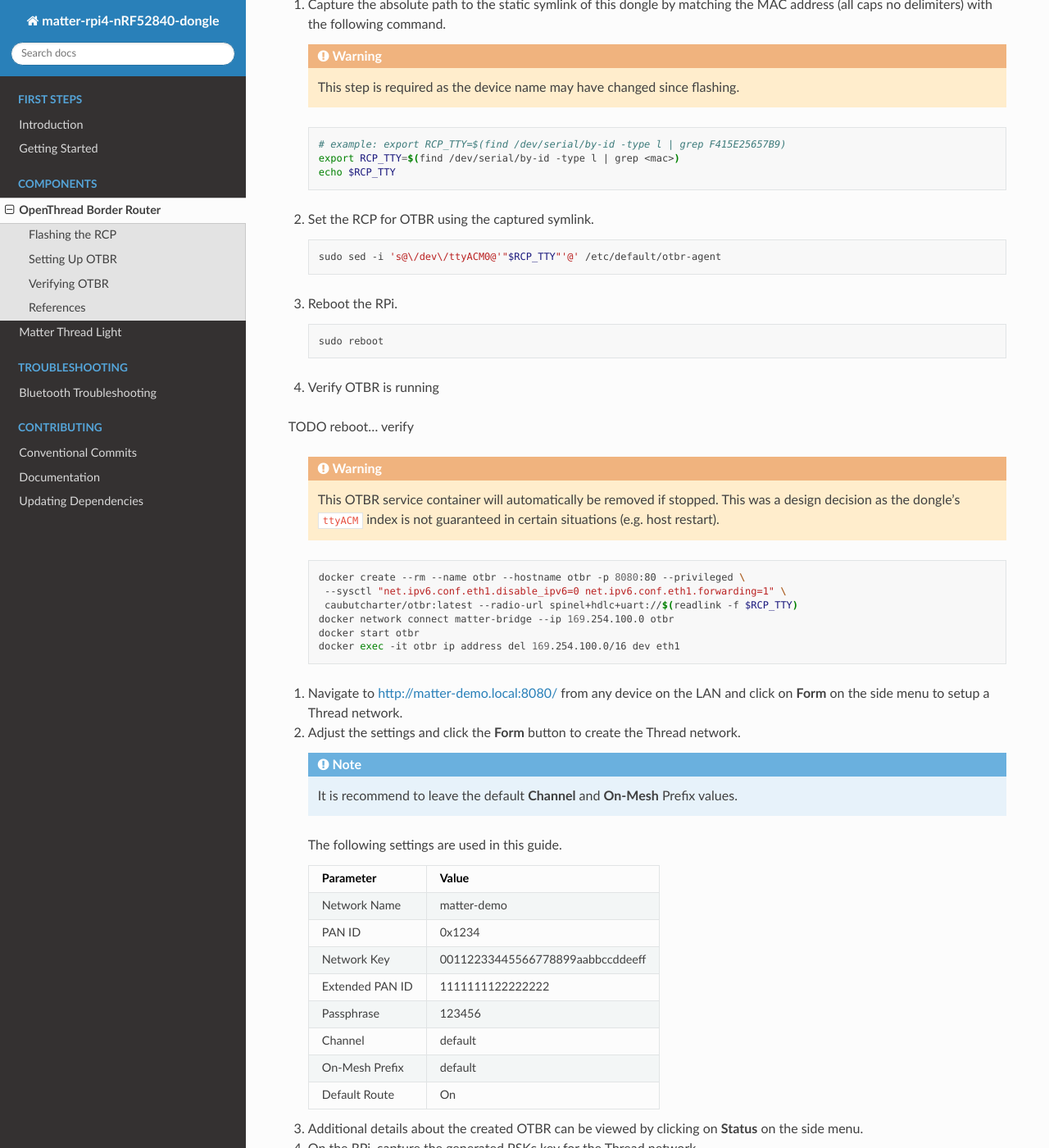
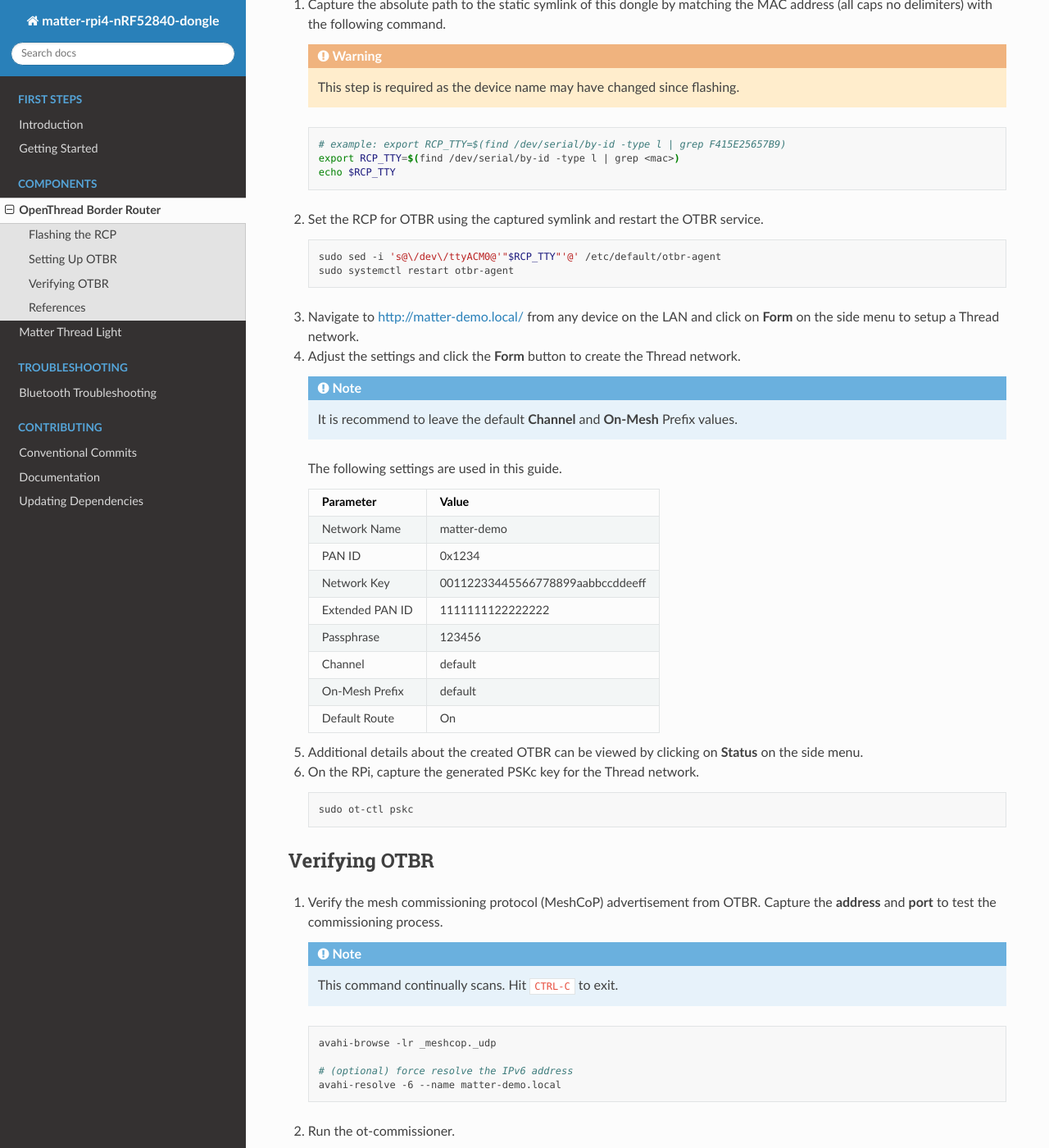
Before and after one commit to caubut-charter/matter-rpi4-nRF52840-dongle, a Sphinx documentation site: the page built from docs/source/components/otbr.rst, in a window 1280 px wide and 1400 px high, scrolled down 1321 px. Shown: the whole window at 82% size. Built offline with Sphinx 7.4.7 and the Read the Docs theme 2.0.0, drawn with Linux system fonts in a browser that asks for light colours; some of the changed text lies outside the part shown.

Commit message:
docs: save point

```diff
--- a/docs/source/components/otbr.rst
+++ b/docs/source/components/otbr.rst
@@ -60,37 +60,14 @@ Setting Up OTBR
       export RCP_TTY=$(find /dev/serial/by-id -type l | grep <mac>)
       echo $RCP_TTY
 
-#. Set the RCP for OTBR using the captured symlink.
+#. Set the RCP for OTBR using the captured symlink and restart the OTBR service.
 
    ::
 
       sudo sed -i 's@\/dev\/ttyACM0@'"$RCP_TTY"'@' /etc/default/otbr-agent
+      sudo systemctl restart otbr-agent
 
-#. Reboot the RPi.
-
-   ::
-
-      sudo reboot
-
-#. Verify OTBR is running
-
-TODO reboot... verify
-
-
-   .. warning::
-
-      This OTBR service container will automatically be removed if stopped.  This was a design decision as the dongle's :code:`ttyACM` index is not guaranteed in certain situations (e.g. host restart).
-
-   ::
-
-      docker create --rm --name otbr --hostname otbr -p 8080:80 --privileged \
-       --sysctl "net.ipv6.conf.eth1.disable_ipv6=0 net.ipv6.conf.eth1.forwarding=1" \
-       caubutcharter/otbr:latest --radio-url spinel+hdlc+uart://$(readlink -f $RCP_TTY)
-      docker network connect matter-bridge --ip 169.254.100.0 otbr
-      docker start otbr
-      docker exec -it otbr ip address del 169.254.100.0/16 dev eth1
-
-#. Navigate to http://matter-demo.local:8080/ from any device on the LAN and click on **Form** on the side menu to setup a Thread network.
+#. Navigate to http://matter-demo.local/ from any device on the LAN and click on **Form** on the side menu to setup a Thread network.
 
 #. Adjust the settings and click the **Form** button to create the Thread network.
 
@@ -127,7 +104,7 @@ TODO reboot... verify
 
    ::
 
-      docker exec -it otbr ot-ctl pskc
+      sudo ot-ctl pskc
 
 .. _Verifying OTBR:
 
@@ -136,18 +113,16 @@ Verifying OTBR
 
 #. Verify the mesh commissioning protocol (MeshCoP) advertisement from OTBR.  Capture the **address** and **port** to test the commissioning process.
 
-   .. warning:: The chosen IPv4 address must be unique from other containers on the host's broadcast domain to ensure a unique MAC address is generated.
-
    .. note::
 
       This command continually scans.  Hit :code:`CTRL-C` to exit.
 
    ::
 
-      docker run -it --rm \
-       --network matter-bridge --ip 169.254.200.0 \
-       --sysctl "net.ipv6.conf.all.disable_ipv6=0" \
-       caubutcharter/avahi-utils:latest avahi-browse -lr _meshcop._udp
+      avahi-browse -lr _meshcop._udp
+
+      # (optional) force resolve the IPv6 address
+      avahi-resolve -6 --name matter-demo.local
 
 #. Run the ot-commissioner.
 
@@ -155,9 +130,7 @@ Verifying OTBR
 
    ::
 
-       docker run -it --rm \
-        --network=matter-bridge --ip 169.254.100.10 \
-        --sysctl "net.ipv6.conf.all.disable_ipv6=0" \
+       docker run -it --rm --net host \
         caubutcharter/ot-commissioner:latest
 
 #. Set the PSKc key to the one captured while setting up OTBR.
@@ -170,7 +143,9 @@ Verifying OTBR
 
    ::
 
-      # link-local IPv6 address (starts with fe80)
+      start <address> <port>
+
+      # (optional) link-local IPv6 address (starts with fe80)
       start <address>%eth0 <port>
 
 #. Stop the commissioning process to end the test.
```
Also changed, not shown: docs/source/components/matter_thread_light.rst (+27 -28 lines), docs/source/first_steps/getting_started.rst (+26 -14 lines), 1 other file.
